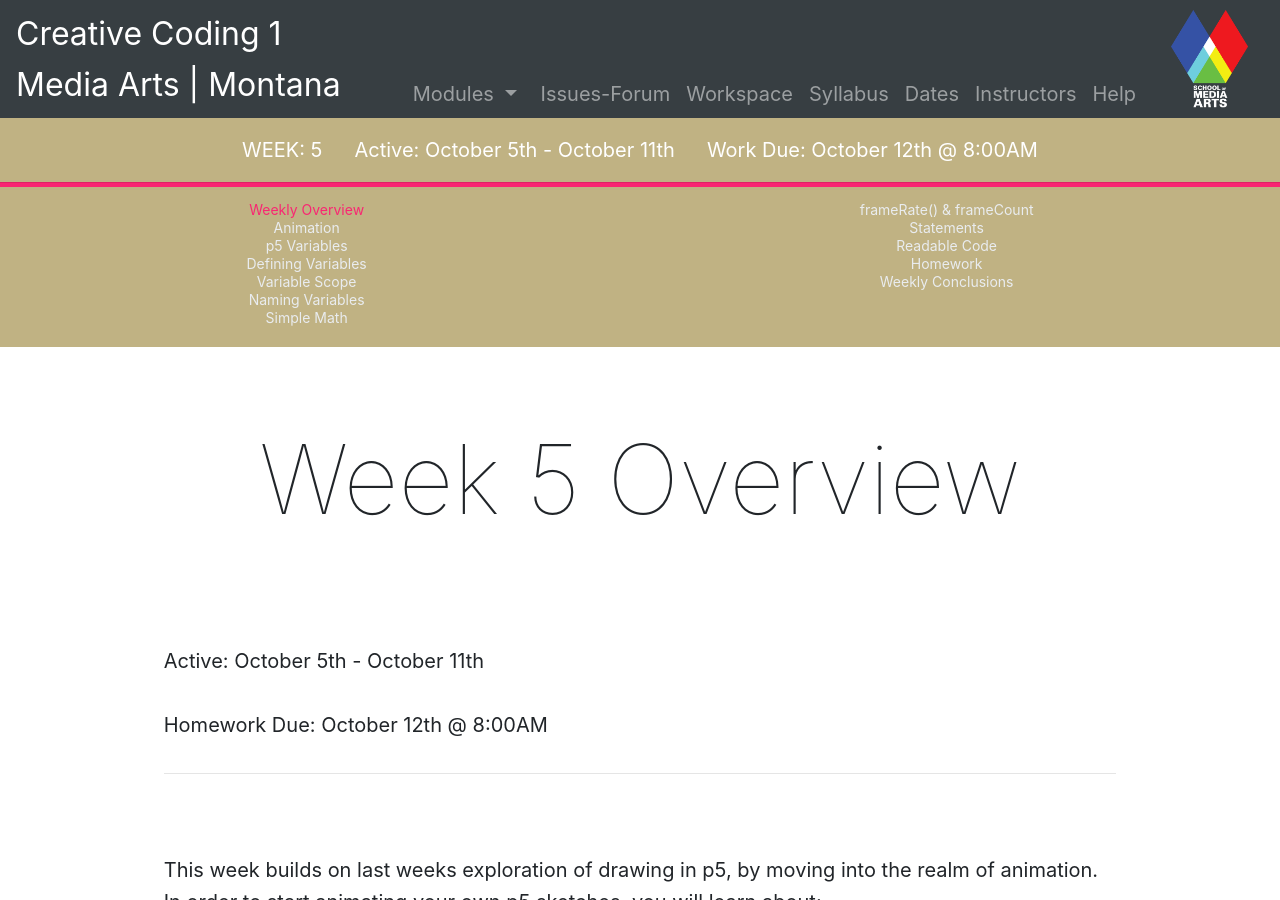
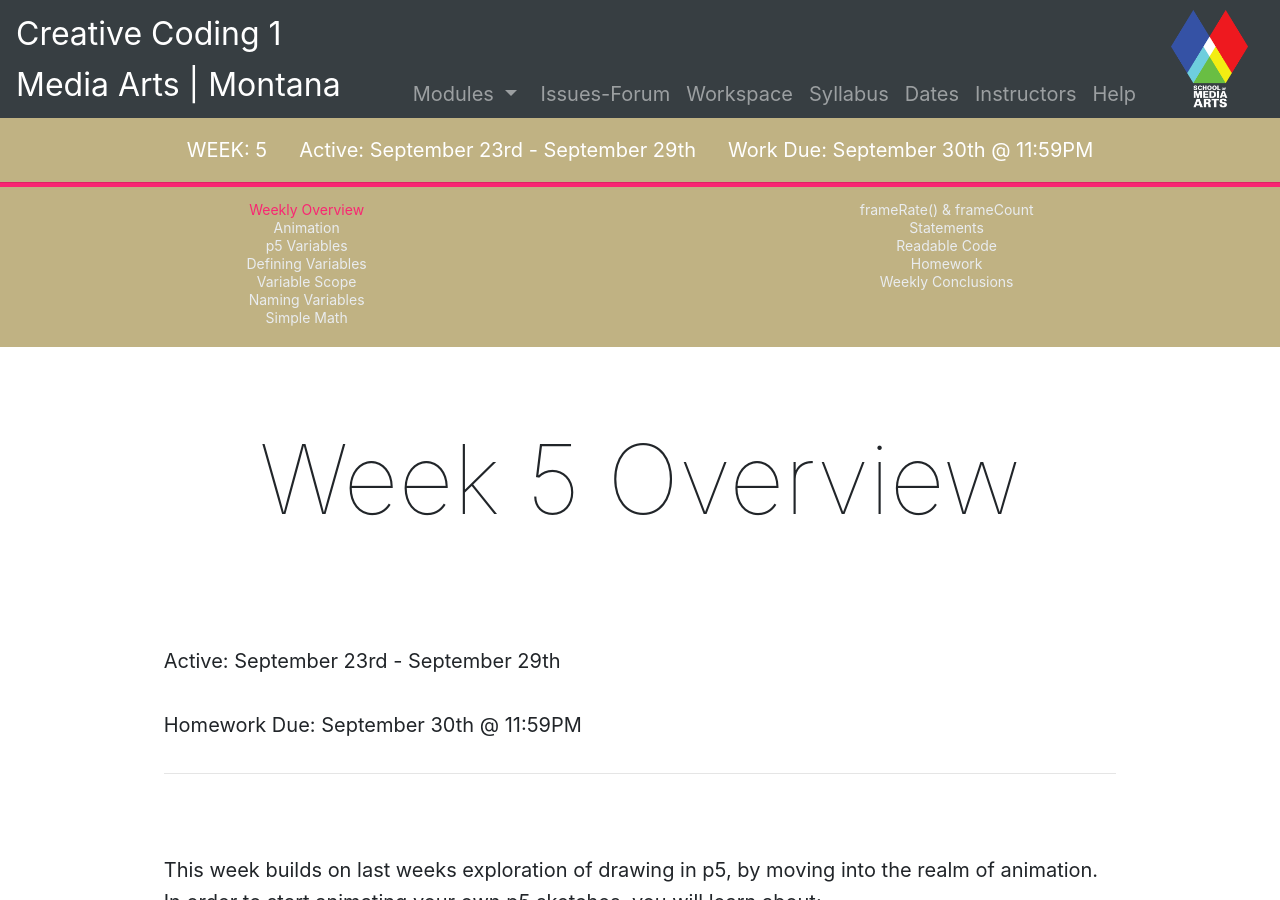
Before and after one commit to Montana-Media-Arts/creative-coding-1-Fall2019, a Jekyll site: the page built from modules/week-5/_posts/2017-01-01-overview.md, in a window 1280 px wide and 900 px high. Built offline with Jekyll 4.4.1, drawn with Linux system fonts in a browser that asks for light colours; nearby versions of some CDN libraries.

Commit message:
updated dates

```diff
--- a/_data/dates.yml
+++ b/_data/dates.yml
@@ -2,18 +2,19 @@
 # Fall 2019
  1: ["August 26th - September 1st", "September 3rd @ 11:59PM"]
  2: ["September 2nd - September 8th", "September 9th @ 11:59PM"]
- 3: ["September 21st - September 27th", "September 28th @ 8:00AM"]
- 4: ["September 28th - October 4th", "October 5th @ 8:00AM"]
- 5: ["October 5th - October 11th", "October 12th @ 8:00AM"]
- 6: ["October 12th - October 18th", "October 19th @ 8:00AM"]
- 7: ["October 19th - October 25th", "October 26th @ 8:00AM"]
- 8: ["October 26th - November 1st", "November 2nd @ 8:00AM"]
- 9: ["November 2nd - November 6th", "No Homework"]
- 10: ["November 7th - November 14th", "November 15th @ 8:00AM"]
- 11: ["November 15th - November 21st", "November 27th @ 8:00AM"]
- 12: ["December 4th - December 12th", "December 13th @ 8:00AM"]
- 13: ["December 4th - December 10th", "December 11th @ 8:00AM"]
- 14: ["December 11th - December 12th", "Work on Final"]
+ 3: ["September 9th - September 15th", "September 16th @ 11:59PM"]
+ 4: ["September 16th - September 22rd", "September 23rd @ 11:59PM"]
+ 5: ["September 23rd - September 29th", "September 30th @ 11:59PM"]
+ 6: ["September 30th - October 6th", "October 7th @ 11:59AM"]
+ 7: ["October 7th - October 13th", "October 14th @ 11:59PM"]
+ 8: ["October 14th - October 20th", "October 21st @ 11:59PM"]
+ 9: ["October 21st - October 27th", "October 28th @ 11:59PM"]
+ 10: ["October 28th - November 3rd", "November 4th @ 11:59PM"]
+ 11: ["November 4th - November 10th", "November 12th @ 11:59PM"]
+ 12: ["November 11th - November 17th", "November 18th @ 11:59PM"]
+ 13: ["November 18th - November 24th", "November 25th @ 11:59PM"]
+ 14: ["November 25th - December 1st", "No homework"]
+ 15: ["December 2nd - December 7th", "Work on Final"]
 
 # 14:# <br>Note: Spring Break is October 19th-24.", "NO HOMEWORK ASSIGNMENT THIS WEEK"
 # Since we expanded week 2, to be a 2 week sequence, there is no week 13 module this semester (Spring 2017)
```
